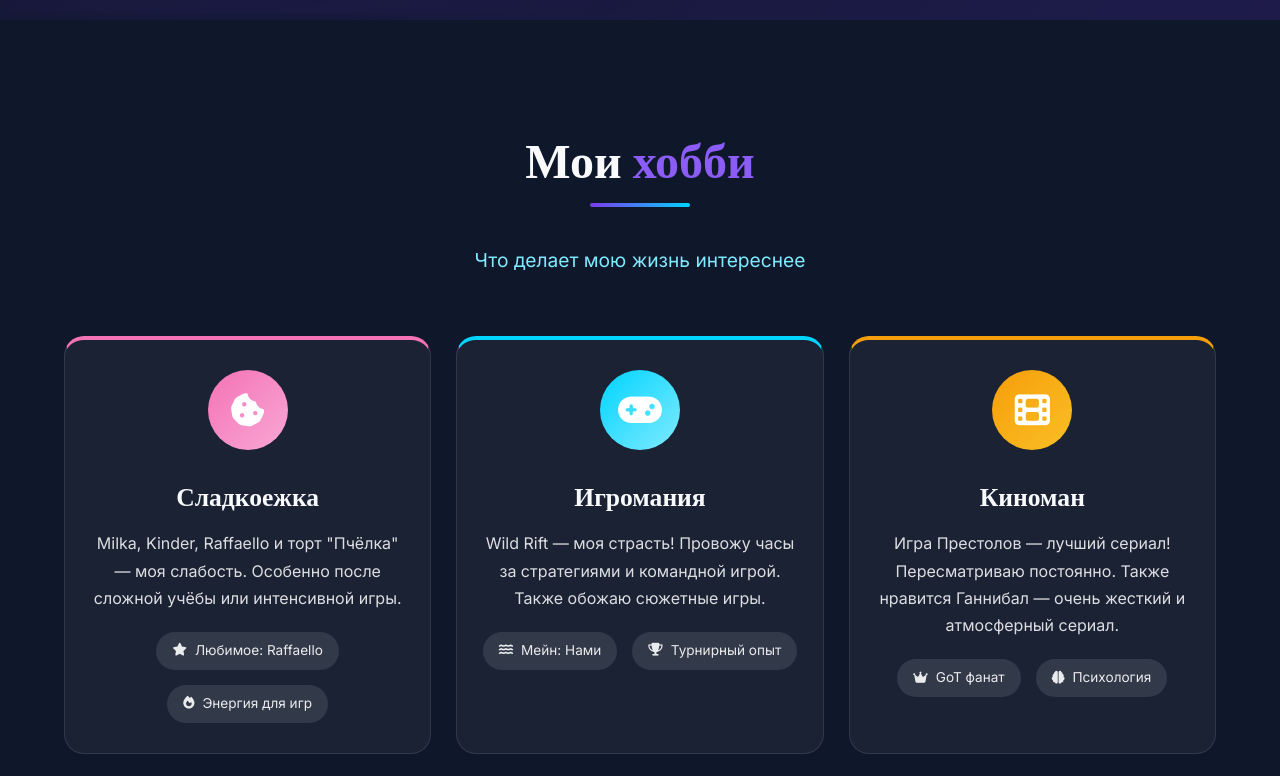
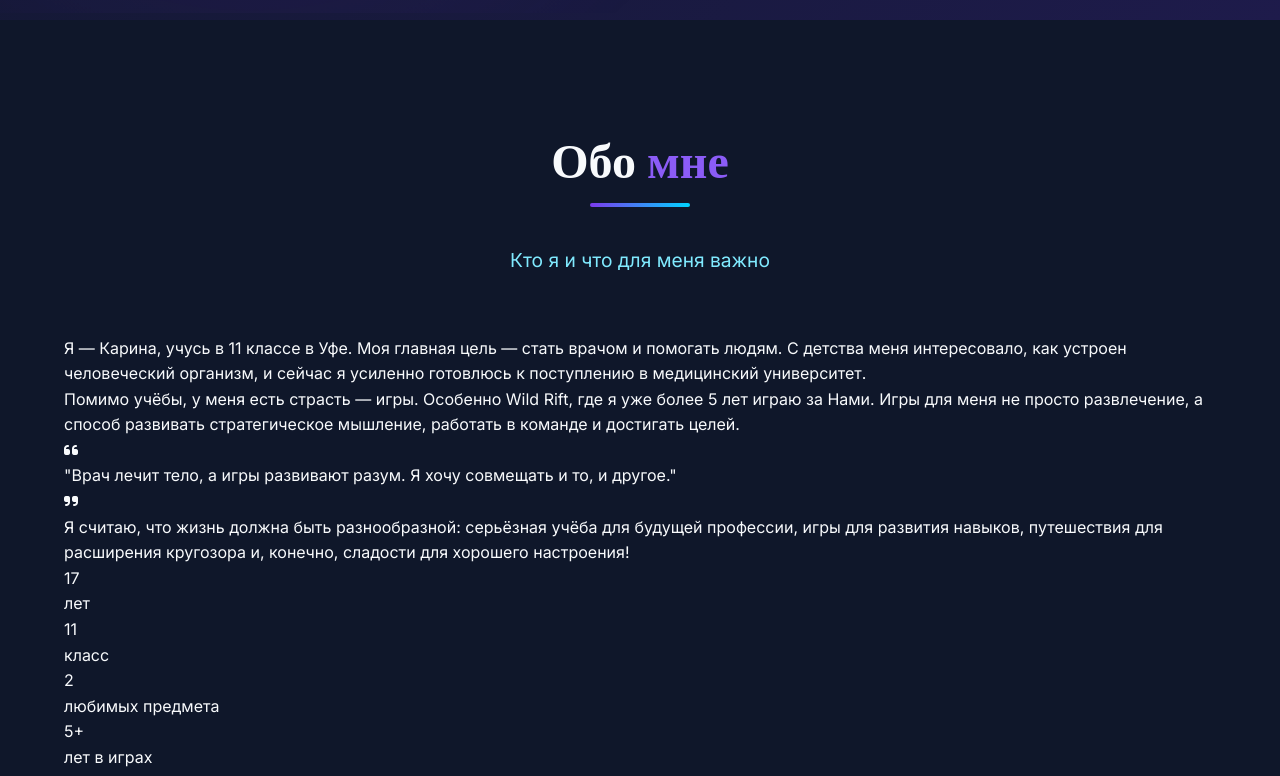
Before and after one commit to scroll94/karinaAndMarsLove, a plain HTML site: page index.html in a window 1280 px wide. Shown: the part 780-1556 px from the top of the page. Drawn offline with nearby package versions, Linux system fonts and the light colour scheme.

Commit message:
Update index.html

```diff
--- a/index.html
+++ b/index.html
@@ -21,7 +21,7 @@
         .highlight { color: #8b5cf6; }
     </style>
     <!-- Основной CSS с версией -->
-    <link rel="stylesheet" href="style.css?v=3.0">
+    <link rel="stylesheet" href="style.css?v=4.0">
     <link rel="preconnect" href="https://fonts.googleapis.com">
     <link rel="preconnect" href="https://fonts.gstatic.com" crossorigin>
     <link href="https://fonts.googleapis.com/css2?family=Inter:wght@300;400;500;600;700&family=Playfair+Display:wght@400;500;600;700&display=swap" rel="stylesheet">
@@ -33,6 +33,7 @@
         <div class="logo">Карина Б.</div>
         <div class="nav-links">
             <a href="#hero" class="nav-link active">Главная</a>
+            <a href="#about" class="nav-link">Обо мне</a>
             <a href="#hobbies" class="nav-link">Хобби</a>
             <a href="#family" class="nav-link">Семья</a>
             <a href="#study" class="nav-link">Учёба</a>
@@ -111,6 +112,51 @@
         </div>
     </section>
 
+    <!-- Обо мне -->
+    <section id="about" class="section">
+        <div class="container">
+            <div class="section-header">
+                <h2 class="section-title">Обо <span class="highlight">мне</span></h2>
+                <p class="section-subtitle">Кто я и что для меня важно</p>
+            </div>
+
+            <div class="about-content">
+                <div class="about-text">
+                    <p>Я — Карина, учусь в 11 классе в Уфе. Моя главная цель — стать врачом и помогать людям. С детства меня интересовало, как устроен человеческий организм, и сейчас я усиленно готовлюсь к поступлению в медицинский университет.</p>
+
+                    <p>Помимо учёбы, у меня есть страсть — игры. Особенно Wild Rift, где я уже более 5 лет играю за Нами. Игры для меня не просто развлечение, а способ развивать стратегическое мышление, работать в команде и достигать целей.</p>
+
+                    <div class="about-quote">
+                        <i class="fas fa-quote-left"></i>
+                        <p>"Врач лечит тело, а игры развивают разум. Я хочу совмещать и то, и другое."</p>
+                        <i class="fas fa-quote-right"></i>
+                    </div>
+
+                    <p>Я считаю, что жизнь должна быть разнообразной: серьёзная учёба для будущей профессии, игры для развития навыков, путешествия для расширения кругозора и, конечно, сладости для хорошего настроения!</p>
+                </div>
+
+                <div class="about-facts">
+                    <div class="fact">
+                        <div class="fact-number">17</div>
+                        <div class="fact-text">лет</div>
+                    </div>
+                    <div class="fact">
+                        <div class="fact-number">11</div>
+                        <div class="fact-text">класс</div>
+                    </div>
+                    <div class="fact">
+                        <div class="fact-number">2</div>
+                        <div class="fact-text">любимых предмета</div>
+                    </div>
+                    <div class="fact">
+                        <div class="fact-number">5+</div>
+                        <div class="fact-text">лет в играх</div>
+                    </div>
+                </div>
+            </div>
+        </div>
+    </section>
+
     <!-- Хобби -->
     <section id="hobbies" class="section">
         <div class="container">
@@ -121,7 +167,6 @@
 
             <div class="hobbies-grid">
                 <div class="hobby-card hobby-sweets">
-                    <div class="hobby-overlay"></div>
                     <div class="hobby-content">
                         <div class="hobby-icon">
                             <i class="fas fa-cookie-bite"></i>
@@ -136,7 +181,6 @@
                 </div>
 
                 <div class="hobby-card hobby-games">
-                    <div class="hobby-overlay"></div>
                     <div class="hobby-content">
                         <div class="hobby-icon">
                             <i class="fas fa-gamepad"></i>
@@ -151,7 +195,6 @@
                 </div>
 
                 <div class="hobby-card hobby-series">
-                    <div class="hobby-overlay"></div>
                     <div class="hobby-content">
                         <div class="hobby-icon">
                             <i class="fas fa-film"></i>
@@ -166,7 +209,6 @@
                 </div>
 
                 <div class="hobby-card hobby-travel">
-                    <div class="hobby-overlay"></div>
                     <div class="hobby-content">
                         <div class="hobby-icon">
                             <i class="fas fa-plane"></i>
@@ -518,6 +560,6 @@
     </footer>
 
     <!-- JS с версией для сброса кэша -->
-    <script src="script.js?v=3.0"></script>
+    <script src="script.js?v=4.0"></script>
 </body>
 </html>
```
